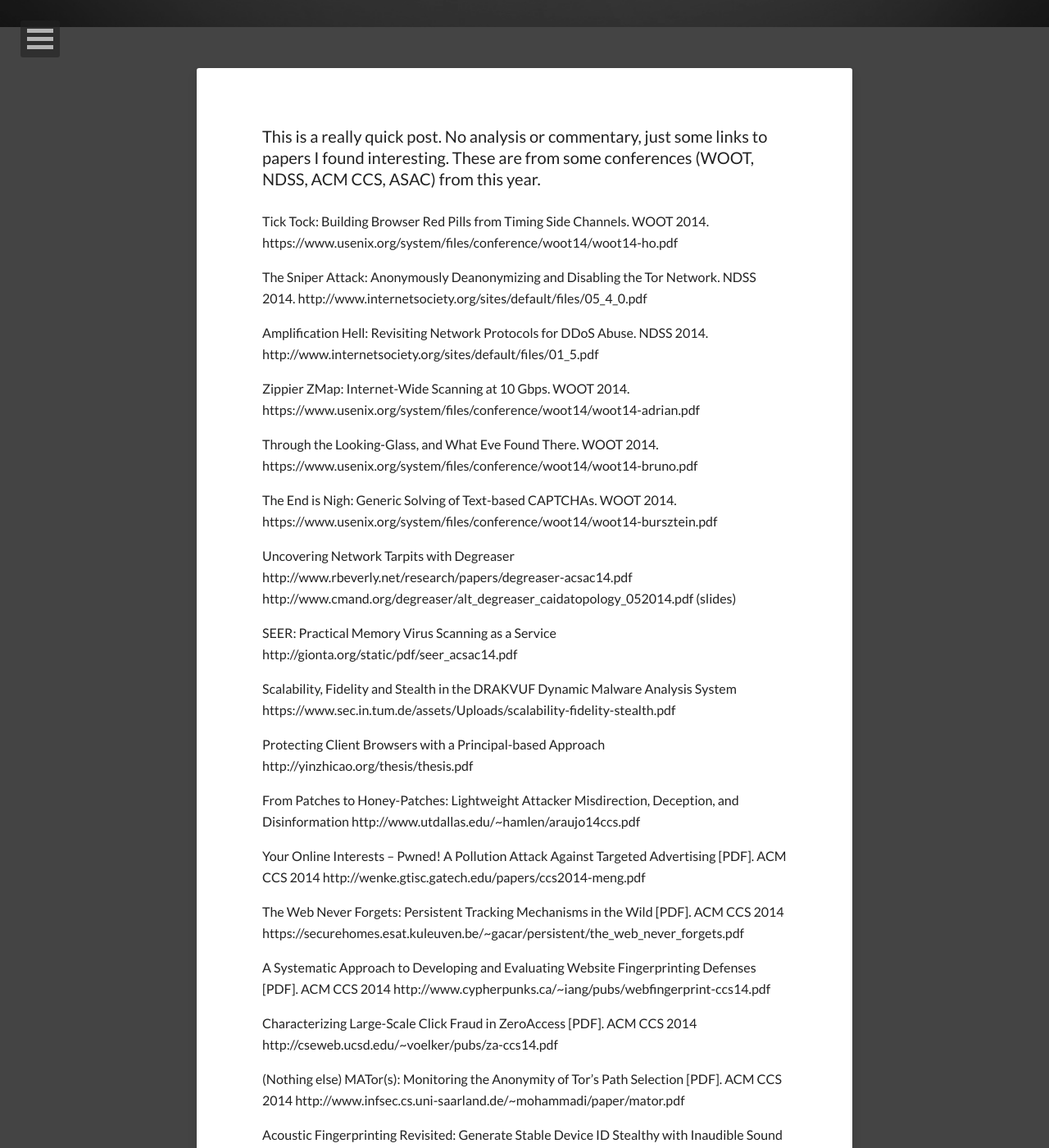
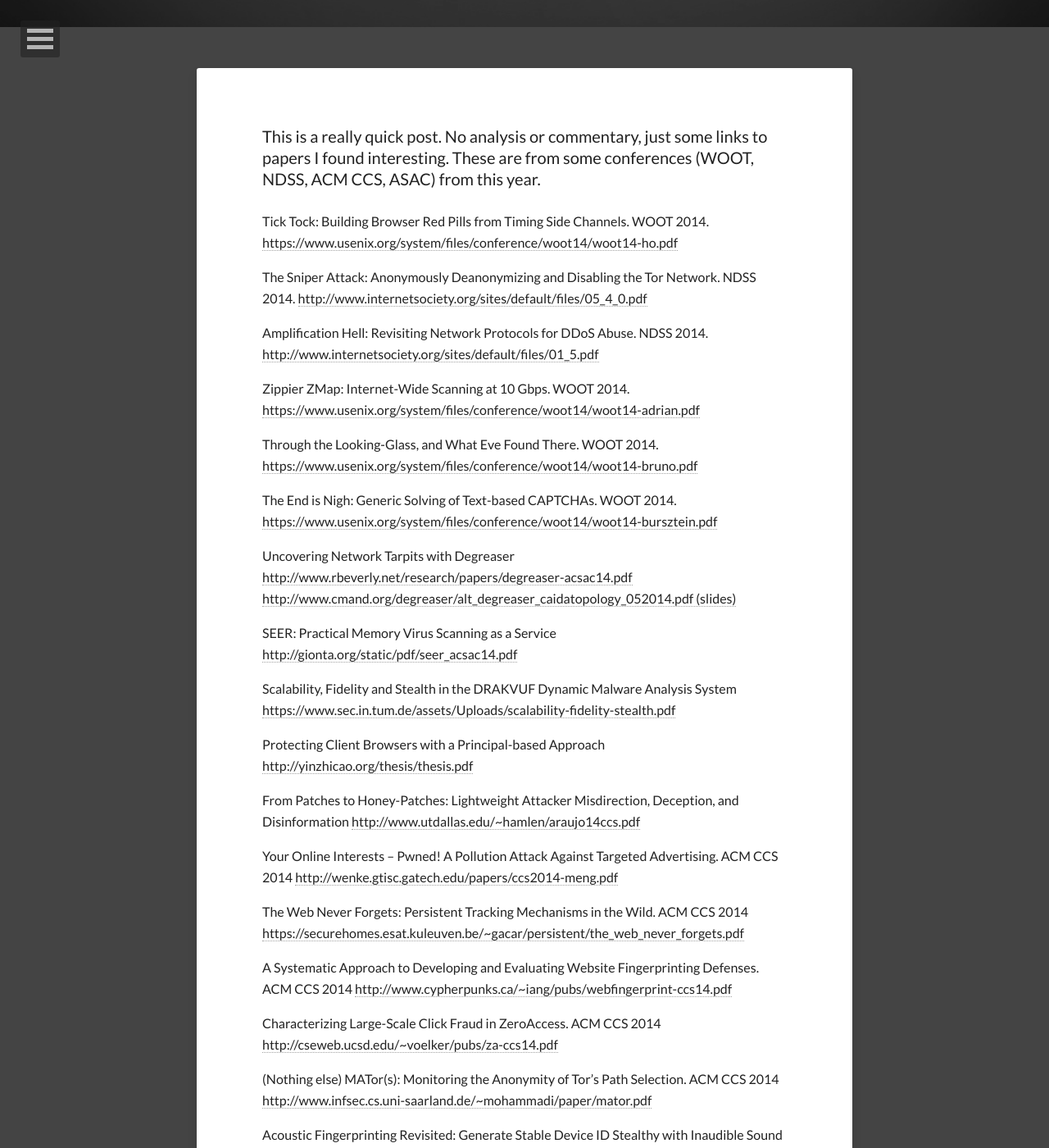
Before and after one commit to covert-labs/covert-labs.github.io, a Jekyll site: the page built from _posts/2014-10-09-interesting-security-papers.md, in a window 1280 px wide and 1400 px high, scrolled down 367 px. Shown: the whole window at 82% size. Built offline with Jekyll 4.4.1, drawn with Linux system fonts in a browser that asks for light colours; nearby versions of some CDN libraries; comment, search, counter and statistics services are not loaded; some of the changed text lies outside the part shown.

Commit message:
made links real links

```diff
--- a/_posts/2014-10-09-interesting-security-papers.md
+++ b/_posts/2014-10-09-interesting-security-papers.md
@@ -13,62 +13,62 @@
 This is a really quick post.  No analysis or commentary, just some links to papers I found interesting.  These are from some conferences (WOOT, NDSS, ACM CCS, ASAC) from this year.
 
 Tick Tock: Building Browser Red Pills from Timing Side Channels. WOOT 2014.
-https://www.usenix.org/system/files/conference/woot14/woot14-ho.pdf
+[https://www.usenix.org/system/files/conference/woot14/woot14-ho.pdf](https://www.usenix.org/system/files/conference/woot14/woot14-ho.pdf)
 
 The Sniper Attack: Anonymously Deanonymizing and Disabling the Tor Network. NDSS 2014.
-http://www.internetsociety.org/sites/default/files/05_4_0.pdf
+[http://www.internetsociety.org/sites/default/files/05_4_0.pdf](http://www.internetsociety.org/sites/default/files/05_4_0.pdf)
 
 Amplification Hell: Revisiting Network Protocols for DDoS Abuse. NDSS 2014.
-http://www.internetsociety.org/sites/default/files/01_5.pdf
+[http://www.internetsociety.org/sites/default/files/01_5.pdf](http://www.internetsociety.org/sites/default/files/01_5.pdf)
 
 Zippier ZMap: Internet-Wide Scanning at 10 Gbps. WOOT 2014.
-https://www.usenix.org/system/files/conference/woot14/woot14-adrian.pdf
+[https://www.usenix.org/system/files/conference/woot14/woot14-adrian.pdf](https://www.usenix.org/system/files/conference/woot14/woot14-adrian.pdf)
 
 Through the Looking-Glass, and What Eve Found There. WOOT 2014.
-https://www.usenix.org/system/files/conference/woot14/woot14-bruno.pdf
+[https://www.usenix.org/system/files/conference/woot14/woot14-bruno.pdf](https://www.usenix.org/system/files/conference/woot14/woot14-bruno.pdf)
 
 The End is Nigh: Generic Solving of Text-based CAPTCHAs. WOOT 2014.
-https://www.usenix.org/system/files/conference/woot14/woot14-bursztein.pdf
+[https://www.usenix.org/system/files/conference/woot14/woot14-bursztein.pdf](https://www.usenix.org/system/files/conference/woot14/woot14-bursztein.pdf)
 
 Uncovering Network Tarpits with Degreaser
-http://www.rbeverly.net/research/papers/degreaser-acsac14.pdf
-http://www.cmand.org/degreaser/alt_degreaser_caidatopology_052014.pdf (slides)
+[http://www.rbeverly.net/research/papers/degreaser-acsac14.pdf](http://www.rbeverly.net/research/papers/degreaser-acsac14.pdf)
+[http://www.cmand.org/degreaser/alt_degreaser_caidatopology_052014.pdf (slides)](http://www.cmand.org/degreaser/alt_degreaser_caidatopology_052014.pdf)
 
 SEER: Practical Memory Virus Scanning as a Service
-http://gionta.org/static/pdf/seer_acsac14.pdf
+[http://gionta.org/static/pdf/seer_acsac14.pdf](http://gionta.org/static/pdf/seer_acsac14.pdf)
 
 Scalability, Fidelity and Stealth in the DRAKVUF Dynamic Malware Analysis System
-https://www.sec.in.tum.de/assets/Uploads/scalability-fidelity-stealth.pdf
+[https://www.sec.in.tum.de/assets/Uploads/scalability-fidelity-stealth.pdf](https://www.sec.in.tum.de/assets/Uploads/scalability-fidelity-stealth.pdf)
 
 Protecting Client Browsers with a Principal-based Approach
-http://yinzhicao.org/thesis/thesis.pdf
+[http://yinzhicao.org/thesis/thesis.pdf](http://yinzhicao.org/thesis/thesis.pdf)
 
 From Patches to Honey-Patches: Lightweight Attacker Misdirection, Deception, and Disinformation
-http://www.utdallas.edu/~hamlen/araujo14ccs.pdf
+[http://www.utdallas.edu/~hamlen/araujo14ccs.pdf](http://www.utdallas.edu/~hamlen/araujo14ccs.pdf)
 
-Your Online Interests – Pwned! A Pollution Attack Against Targeted Advertising [PDF]. ACM CCS 2014
-http://wenke.gtisc.gatech.edu/papers/ccs2014-meng.pdf
+Your Online Interests – Pwned! A Pollution Attack Against Targeted Advertising. ACM CCS 2014
+[http://wenke.gtisc.gatech.edu/papers/ccs2014-meng.pdf](http://wenke.gtisc.gatech.edu/papers/ccs2014-meng.pdf)
 
-The Web Never Forgets: Persistent Tracking Mechanisms in the Wild [PDF]. ACM CCS 2014
-https://securehomes.esat.kuleuven.be/~gacar/persistent/the_web_never_forgets.pdf
+The Web Never Forgets: Persistent Tracking Mechanisms in the Wild. ACM CCS 2014
+[https://securehomes.esat.kuleuven.be/~gacar/persistent/the_web_never_forgets.pdf](https://securehomes.esat.kuleuven.be/~gacar/persistent/the_web_never_forgets.pdf)
 
-A Systematic Approach to Developing and Evaluating Website Fingerprinting Defenses [PDF]. ACM CCS 2014
-http://www.cypherpunks.ca/~iang/pubs/webfingerprint-ccs14.pdf
+A Systematic Approach to Developing and Evaluating Website Fingerprinting Defenses. ACM CCS 2014
+[http://www.cypherpunks.ca/~iang/pubs/webfingerprint-ccs14.pdf](http://www.cypherpunks.ca/~iang/pubs/webfingerprint-ccs14.pdf)
 
-Characterizing Large-Scale Click Fraud in ZeroAccess  [PDF]. ACM CCS 2014
-http://cseweb.ucsd.edu/~voelker/pubs/za-ccs14.pdf
+Characterizing Large-Scale Click Fraud in ZeroAccess. ACM CCS 2014
+[http://cseweb.ucsd.edu/~voelker/pubs/za-ccs14.pdf](http://cseweb.ucsd.edu/~voelker/pubs/za-ccs14.pdf)
 
-(Nothing else) MATor(s): Monitoring the Anonymity of Tor's Path Selection  [PDF]. ACM CCS 2014
-http://www.infsec.cs.uni-saarland.de/~mohammadi/paper/mator.pdf
+(Nothing else) MATor(s): Monitoring the Anonymity of Tor's Path Selection. ACM CCS 2014
+[http://www.infsec.cs.uni-saarland.de/~mohammadi/paper/mator.pdf](http://www.infsec.cs.uni-saarland.de/~mohammadi/paper/mator.pdf)
 
 Acoustic Fingerprinting Revisited: Generate Stable Device ID Stealthy with Inaudible Sound
-http://arxiv.org/pdf/1407.0803v1.pdf
+[http://arxiv.org/pdf/1407.0803v1.pdf](http://arxiv.org/pdf/1407.0803v1.pdf)
 
-Beyond Pattern Matching: A Concurrency Model for Stateful Deep Packet Inspection [PDF]. ACM CCS 2014
-http://www.icir.org/robin/papers/ccs14-concurrency.pdf
+Beyond Pattern Matching: A Concurrency Model for Stateful Deep Packet Inspection. ACM CCS 2014
+[http://www.icir.org/robin/papers/ccs14-concurrency.pdf](http://www.icir.org/robin/papers/ccs14-concurrency.pdf)
 
-A Critical Evaluation of Website Fingerprinting Attacks [PDF]. ACM CCS 2014
-https://www.eecs.berkeley.edu/~sa499/papers/ccs-webfp-final.pdf
+A Critical Evaluation of Website Fingerprinting Attacks. ACM CCS 2014
+[https://www.eecs.berkeley.edu/~sa499/papers/ccs-webfp-final.pdf](https://www.eecs.berkeley.edu/~sa499/papers/ccs-webfp-final.pdf)
 
 To Find:
 
```
